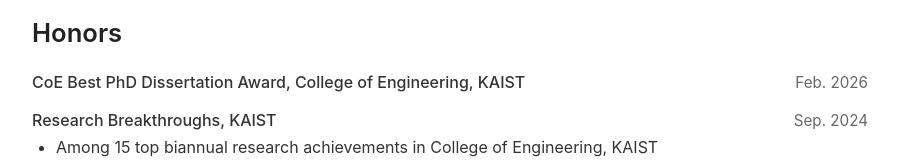
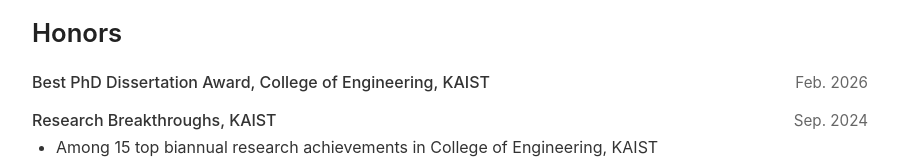
Before and after one commit to Seong-HyeonHwang/Seong-HyeonHwang.github.io, a plain HTML site: page index.html in a window 1280 px wide. Shown: the part 2718-2878 px from the top of the page, without its empty margins (190-1088 px from the left). Drawn offline with Linux system fonts and the light colour scheme.

Commit message:
Update index.html

```diff
--- a/index.html
+++ b/index.html
@@ -327,7 +327,7 @@
       <ul class="edu-list">
         <li>
           <div class="item-header">
-            <span class="degree">CoE Best PhD Dissertation Award, College of Engineering, KAIST</span>
+            <span class="degree">Best PhD Dissertation Award, College of Engineering, KAIST</span>
             <span class="year">Feb. 2026</span>
           </div>
         </li>
```
